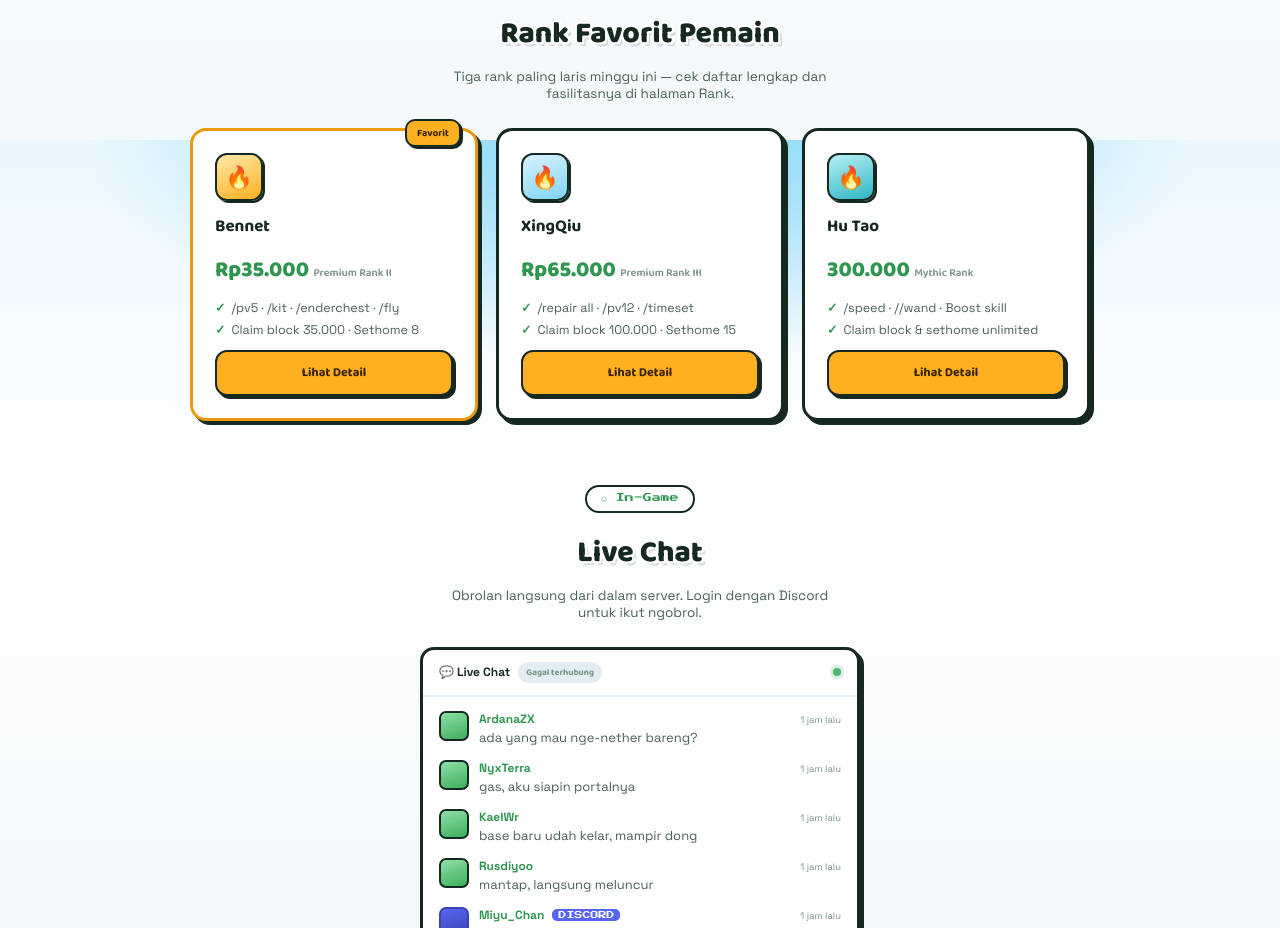
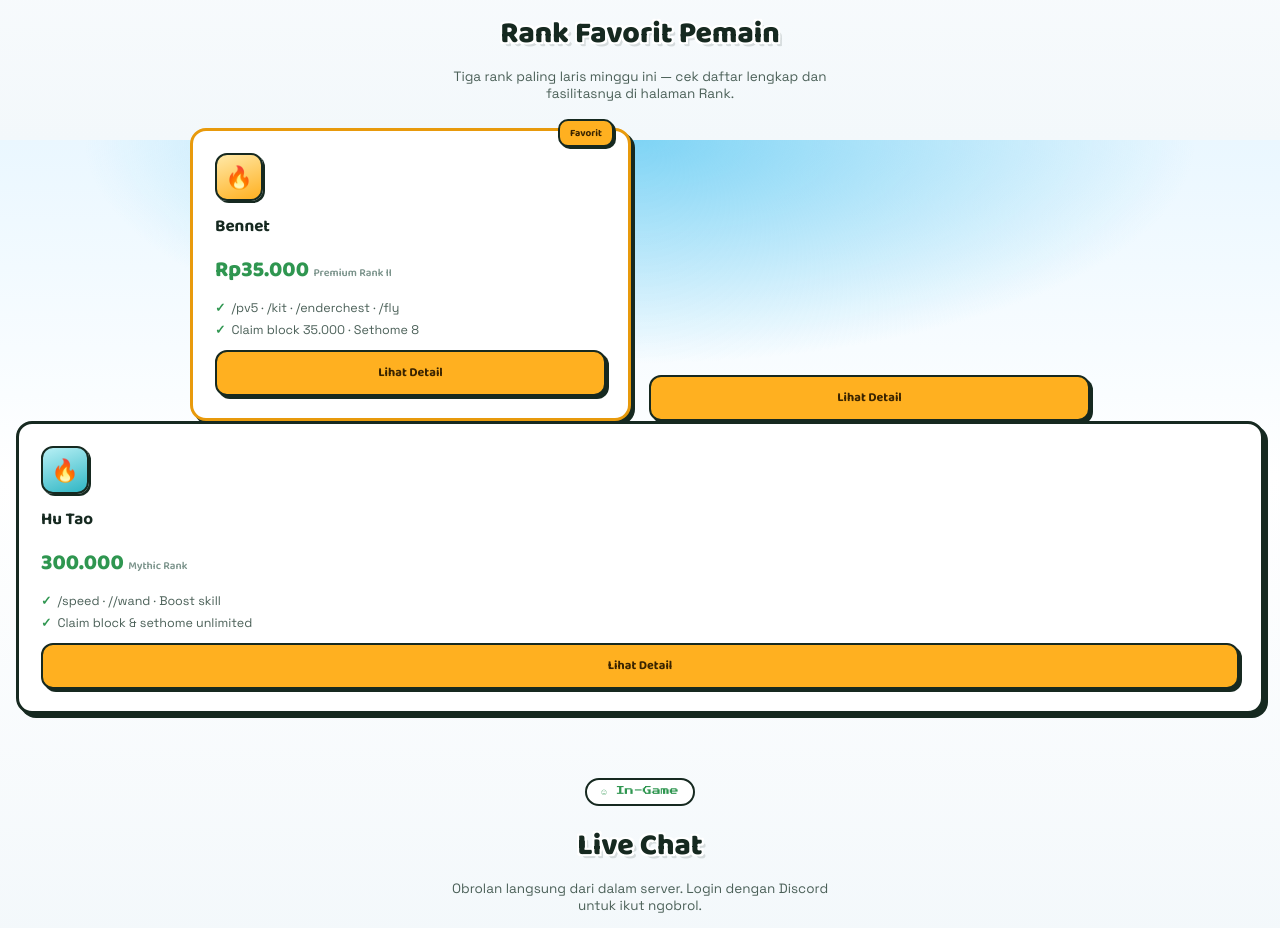
Before and after one commit to AlfanWinata/Hu-taoWeb2-redesign, a plain HTML site: page index.html in a window 1280 px wide. Shown: the part 1460-2388 px from the top of the page. Drawn offline with Linux system fonts and the light colour scheme; no server answers.

Commit message:
Remove XingQiu price card from index.html
Removed a price card for XingQiu from the index.html file.

```diff
--- a/index.html
+++ b/index.html
@@ -150,14 +150,6 @@
       </ul>
       <a href="rank.html" class="buy-btn">Lihat Detail</a>
     </div>
-    <div class="price-card">
-      <div class="price-icon fi-sky">🔥</div>
-      <h3>XingQiu</h3>
-      <div class="price-tag">Rp65.000 <span>Premium Rank III</span></div>
-      <ul class="price-features">
-        <li>/repair all · /pv12 · /timeset</li>
-        <li>Claim block 100.000 · Sethome 15</li>
-      </ul>
       <a href="rank.html" class="buy-btn">Lihat Detail</a>
     </div>
     <div class="price-card">
```
